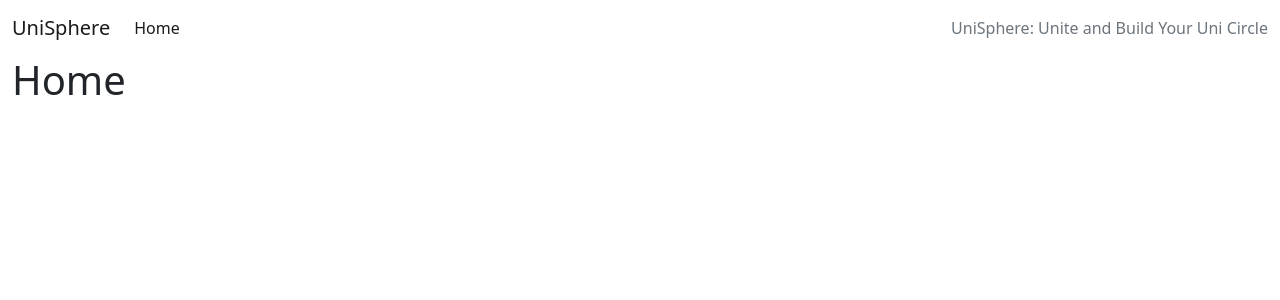
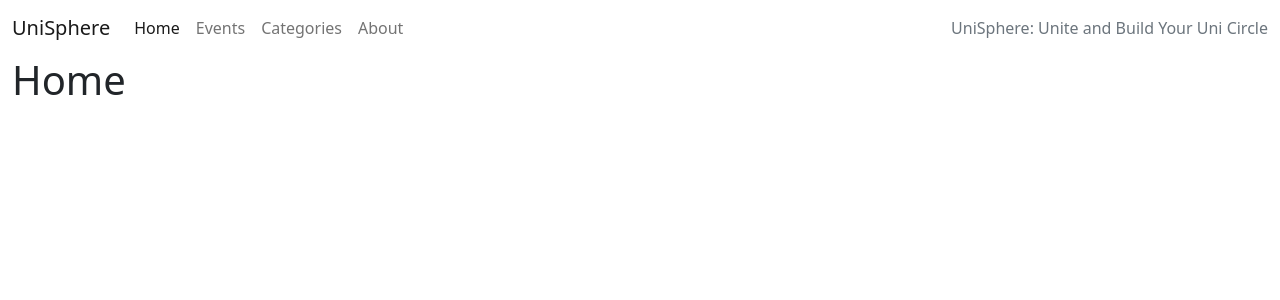
Before and after one commit to waiyiwong/Hackathon_UniSphere, a Django app: page / in a window 1280 px wide. Shown: the top 300 px of the page. Run offline with Django 4.2, Linux system fonts and the light colour scheme.

Commit message:
base.html

```diff
--- a/templates/base.html
+++ b/templates/base.html
@@ -6,7 +6,14 @@
 
 <head>
     <title>UniSphere</title>
-    <meta name="viewport" content="width=device-width, initial-scale=1" />
+    <meta charset="UTF-8">
+    <meta http-equiv="X-UA-Compatible" content="IE=edge">
+    <meta name="viewport" content="width=device-width, initial-scale=1.0">
+    <meta name="description"
+        content="UniSphere is a dynamic platform designed to connect students, foster community building, and promote collaboration through clubs, workshops, events, and meet-ups.">
+    <meta name="keywords"
+        content="UniSphere, student, networking, interest, club, workshop, event, meet-up">
+
 
     <!-- Google Fonts CSS -->
     <link rel="preconnect" href="https://fonts.gstatic.com">
@@ -22,6 +29,9 @@
 
     <!-- Custom CSS -->
     <link rel="stylesheet" href="{% static 'assets/css/style.css' %}">
+
+    <!-- Favicon-->
+    <link rel="icon" href="{% static 'assets/images/logo.jpg' %}" type="image/x-icon">
 
 </head>
 
@@ -40,6 +50,18 @@
                     <li class="nav-item">
                         <a class="nav-link {% if request.path == home_url %}active{% endif %}" aria-current="page"
                             href="#">Home</a>
+                    </li>
+                    <li class="nav-item">
+                        <a class="nav-link {% if request.path == events_url %}active{% endif %}" aria-current="page"
+                            href="#">Events</a>
+                    </li>
+                    <li class="nav-item">
+                        <a class="nav-link {% if request.path == categories_url %}active{% endif %}" aria-current="page"
+                            href="#">Categories</a>
+                    </li>
+                    <li class="nav-item">
+                        <a class="nav-link {% if request.path == about_url %}active{% endif %}" aria-current="page"
+                            href="{% url 'about' %}">About</a>
                     </li>
 
                 </ul>
--- a/unisphere/settings.py
+++ b/unisphere/settings.py
@@ -27,7 +27,7 @@ TEMPLATES_DIR = os.path.join(BASE_DIR, 'templates')
 SECRET_KEY = 'django-insecure-(ld$yai6#f7&@4o2bxi=_fh@w-3mhrja#9&o!30@a8neh2&*zq'
 
 # SECURITY WARNING: don't run with debug turned on in production!
-DEBUG = False
+DEBUG = True
 
 ALLOWED_HOSTS = ['8000-joeht112-unisphere-kz4ytwskpb1.ws.codeinstitute-ide.net',
                  '8000-joeht112-unisphere-wvpvvjl2shy.ws.codeinstitute-ide.net',
```
